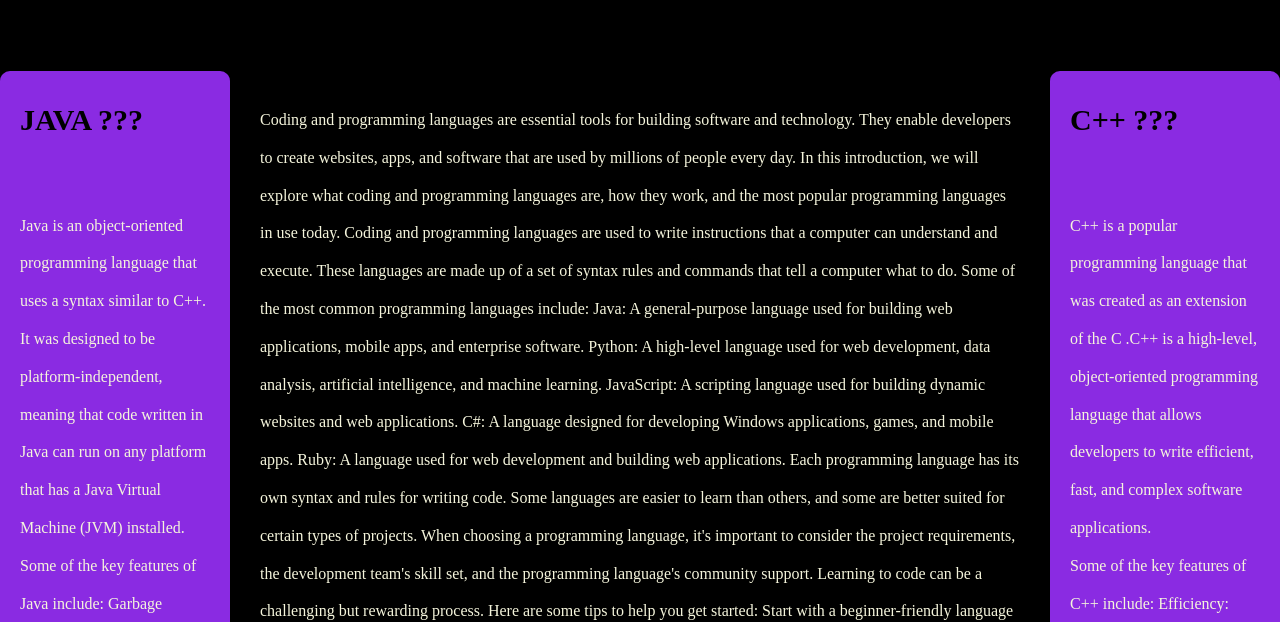
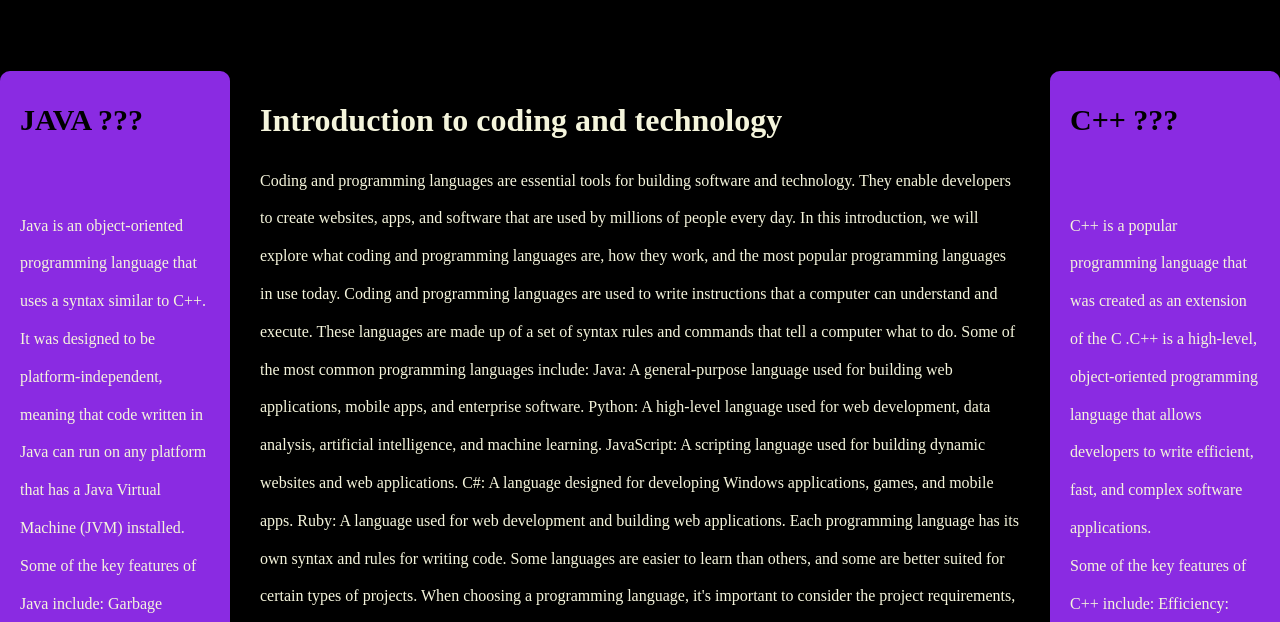
Before and after one commit to Priyan2190/comparsionhub, a plain HTML site: page index.html in a window 1280 px wide. Shown: the part 179-801 px from the top of the page. Drawn offline with Linux system fonts and the light colour scheme.

Commit message:
Update index.html

```diff
--- a/index.html
+++ b/index.html
@@ -22,6 +22,7 @@
       <div id="content">
         <div id="maincontent">
           <div class="innertext">
+            <h1> Introduction to coding and technology</h1>
             Coding and programming languages are essential tools for building
             software and technology. They enable developers to create websites,
             apps, and software that are used by millions of people every day. In
```
